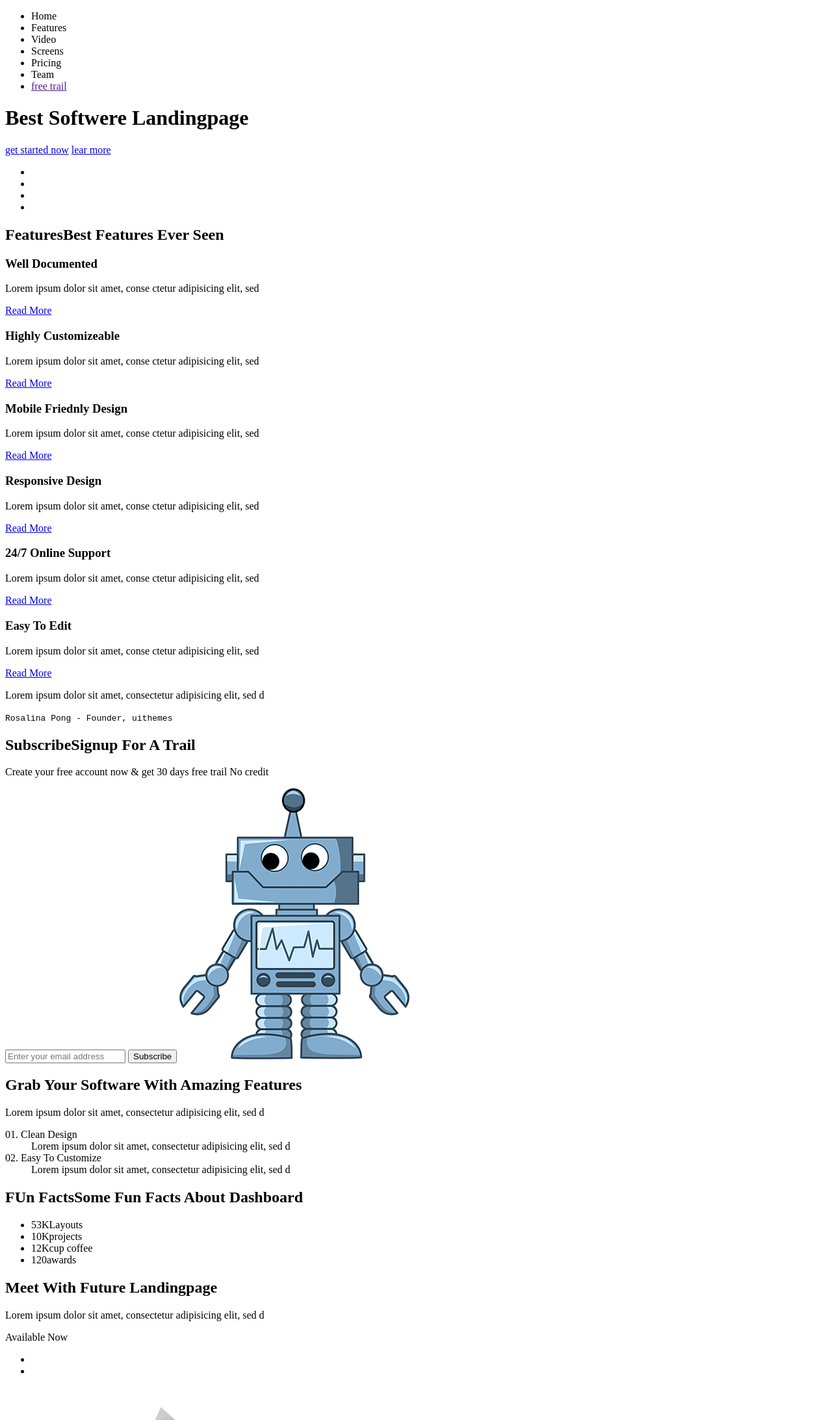
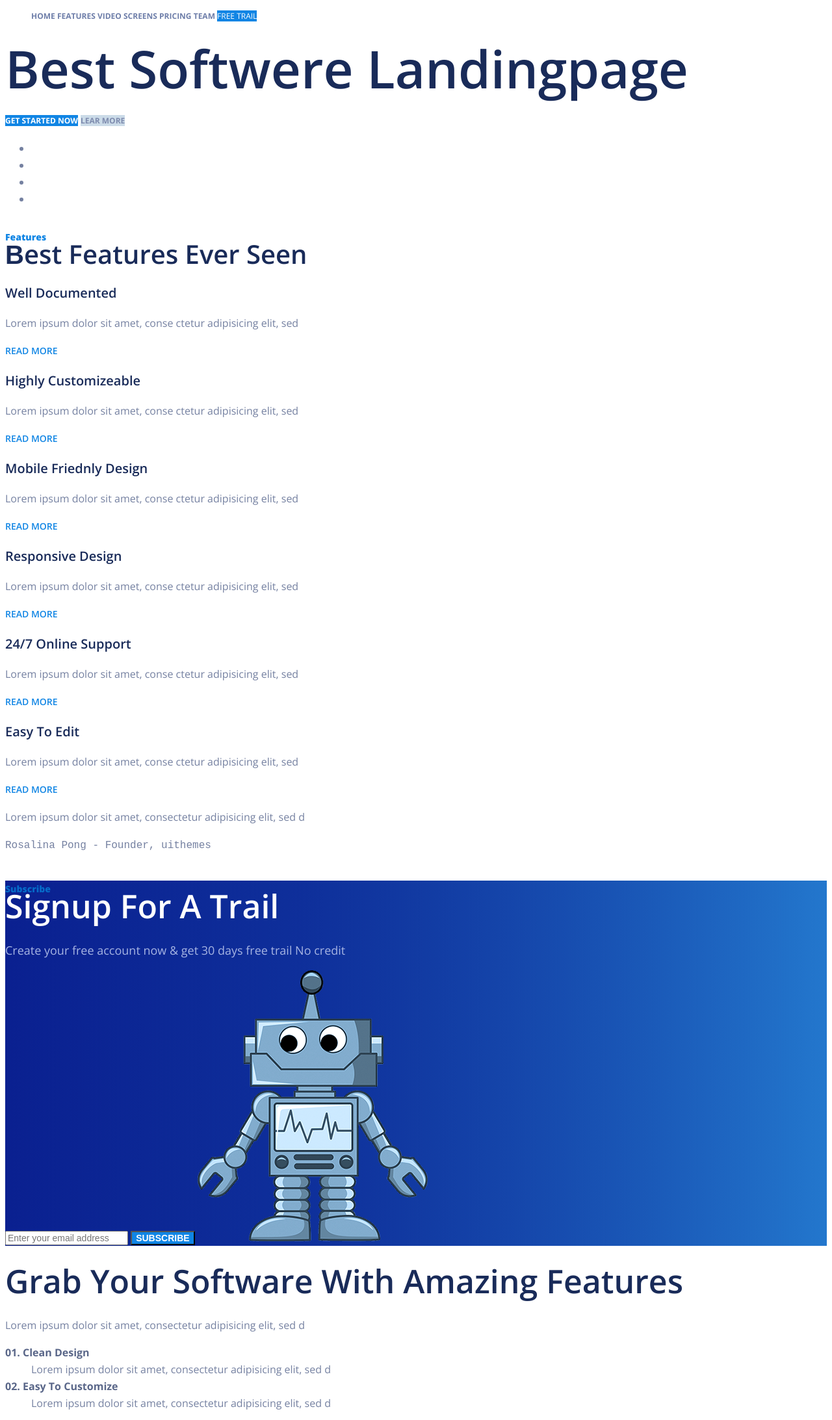
Before and after one commit to VladisssLuv/Labs_Frontend, a plain HTML site: page index.html in a window 1280 px wide. Shown: the top 2185 px of the page at 65% size. Drawn offline with nearby package versions, Linux system fonts and the light colour scheme.

Commit message:
add Lab-5

```diff
--- /dev/null
+++ b/css/style.css
@@ -0,0 +1,157 @@
+body{
+    font-family: 'Open Sans', sans-serif;
+    font-size: 16px;
+    color: #7581a1;
+    line-height: 26px;
+}
+
+a{
+    text-decoration: none;
+    font-size: 12px;
+    font-weight: 700;
+    text-transform: uppercase;
+}
+
+h1{
+    font-size: 80px;
+    font-weight: 600;
+    color: #192b59
+}
+
+h2{
+    font-weight: 600;
+    color: #192b59;
+    font-size: 50px;
+}
+
+
+.btn-started{
+    color: #fff;
+    background-color: #1085e4;
+}
+
+.btn-learnMore{
+    color: #7e8bae;
+    background-color: #cbdbe8;
+}
+
+.nav{
+    font-size: 12px;
+    font-weight: 700;
+    color: #6e7ea9;
+    text-transform: uppercase;
+}
+
+.btn-nav{
+    color: #fff;
+    font-weight: 400;
+    background-color: #1085e4;
+}
+
+.nav li{
+    display: inline-block;
+}
+
+.grid h2{
+    font-size: 40px;
+}
+
+.grid span{
+    font-size: 14px;
+    font-weight: 800;
+    color: #1085e4;
+    display: block;
+}
+
+.grid-card h3{
+    font-size: 20px;
+    font-weight: 600;
+    color: #192b59;
+}
+
+.grid-card a{
+    font-size: 14px;
+    font-weight: 600;
+    color: #1085e4;
+}
+
+.page-subscribe{
+    background: linear-gradient(to right, #0a2090, 67%, #2377cd)
+}
+
+.subscribe h2{
+    font-size: 50px;
+    font-weight: 600;
+    color: #fff
+}
+
+.subscribe span{
+    font-size: 14px;
+    font-weight: 800;
+    color: #066bc9;
+    display: block;
+}
+
+.subscribe p{
+    font-size: 18px;
+    font-weight: 400;
+    color: #a7b5e3;
+}
+
+.subscribe input{
+    font-size: 14px;
+    font-weight: 400;
+    color: #a7b5e3;
+}
+
+.subscribe button{
+    font-size: 14px;
+    font-weight: 600;
+    color: #fff;
+    background-color: #1085e4;
+    text-transform: uppercase;
+}
+
+.software dt{
+    font-size: 16px;
+    font-weight: 700;
+    color: #5a6789;
+}
+
+.stat li{
+    font-size: 12px;
+    font-weight: 700;
+    text-transform: uppercase;
+    color: #1085e4;
+    display: inline-block;
+}
+
+.stat span{
+    font-size: 40px;
+    color: #bacbdc;
+    display: block;
+    font-weight: 700;
+    text-transform: uppercase;
+}
+
+.stat h2 span{
+    color:#1085e4;
+    font-size: 16px;
+}
+
+.app p2{
+    font-size: 16px;
+    font-weight: 700;
+    color: #c4d2dd;
+}
+
+.app li{
+    display: inline;
+}
+
+.screen span{
+    display: block;
+    font-size: 18px;
+    font-weight: 800;
+    color: #1085e4;
+}
--- a/index.html
+++ b/index.html
@@ -5,34 +5,35 @@
     <meta http-equiv="X-UA-Compatible" content="IE=edge">
     <meta name="viewport" content="width=device-width, initial-scale=1.0">
     <title>Limpon</title>
-
+    <link href="https://fonts.googleapis.com/css2?family=Open+Sans:wght@400;600;700;800&display=swap" rel="stylesheet">
+    <link rel="stylesheet" href="css/style.css">
 </head>
 
 <body>
-    <div>
+    <div class="page-header">
         <div>
             <a href="#"></a>
-            <ul>
+            <ul class="nav">
                 <li>Home</li>
                 <li>Features</li>
                 <li>Video</li>
                 <li>Screens</li>
                 <li>Pricing</li>
                 <li>Team</li>
-                <li><a href="">free trail</a></li>
+                <li><a href="" class="btn-nav">free trail</a></li>
             </ul>
         </div>
 
 
         <h1>Best Softwere Landingpage</h1>
-        <div>
-            <a href="#">get started now</a>
-            <a href="#">lear more</a>
+        <div class="btn-header">
+            <a href="#" class="btn-started">get started now</a>
+            <a href="#" class ="btn-learnMore">lear more</a>
         </div>
 
     </div>
 
-    <div>
+    <div class="page-company">
         <ul>
             <li></li>
             <li></li>
@@ -41,41 +42,41 @@
         </ul>
     </div>
 
-    <div>
-        <div>
+    <div class="page-grid">
+        <div class="grid">
             <h2><span>Features</span>Вest Features Ever Seen</h2>
 
-            <div>
+            <div class="grid-card">
                 <h3>Well Documented</h3>
                 <p>Lorem ipsum dolor sit amet, conse ctetur adipisicing elit, sed</p>
                 <a href="#">Read More</a>
             </div>
 
-            <div>
+            <div class="grid-card">
                 <h3>Highly Customizeable</h3>
                 <p>Lorem ipsum dolor sit amet, conse ctetur adipisicing elit, sed</p>
                 <a href="#">Read More</a>
-            </div>
+            </div >
 
-            <div>
+            <div class="grid-card">
                 <h3>Mobile Friednly Design</h3>
                 <p>Lorem ipsum dolor sit amet, conse ctetur adipisicing elit, sed</p>
                 <a href="#">Read More</a>
             </div>
 
-            <div>
+            <div class="grid-card">
                 <h3>Responsive Design</h3>
                 <p>Lorem ipsum dolor sit amet, conse ctetur adipisicing elit, sed</p>
                 <a href="#">Read More</a>
             </div>
 
-            <div>
+            <div class="grid-card">
                 <h3>24/7 Online Support</h3>
                 <p>Lorem ipsum dolor sit amet, conse ctetur adipisicing elit, sed</p>
                 <a href="#">Read More</a>
             </div>
 
-            <div>
+            <div class="grid-card">
                 <h3>Easy To Edit</h3>
                 <p>Lorem ipsum dolor sit amet, conse ctetur adipisicing elit, sed</p>
                 <a href="#">Read More</a>
@@ -89,8 +90,8 @@
         </div>
     </div>
 
-    <div>
-        <div>
+    <div class="page-subscribe">
+        <div class="subscribe">
             <h2><span>Subscribe</span>Signup For A Trail</h2>
             <p>Create your free account now & get 30 days free trail No credit</p>
             <input type="email" placeholder="Enter your email address">
@@ -99,9 +100,10 @@
         </div>
     </div>
 
-    <div>
+    <div class="page-software">
+        <div class="software">
             <div></div>
-        <h2>Grab Your  Software With Amazing  Features</h2>
+            <h2>Grab Your Software With Amazing  Features</h2>
             <p>Lorem ipsum dolor sit amet, consectetur adipisicing elit, sed d</p>
             <dl>
                 <dt>01. Clean Design</dt>
@@ -110,9 +112,10 @@
                 <dd>Lorem ipsum dolor sit amet, consectetur adipisicing elit, sed d</dd>
             </dl>
         </div>
+    </div>
 
-    <div>
-        <div>
+    <div class="page-stat">
+        <div class="stat">
             <h2><span>FUn Facts</span>Some Fun Facts About Dashboard</h2>
             <ul>
                 <li><span>53K</span>Layouts</li>
@@ -123,42 +126,50 @@
         </div>
     </div>
 
-    <div>
-        <div>
+    <div class="page-app">
+        <div class="app">
             <div>
                 <h2>Meet With Future Landingpage</h2>
                 <p>Lorem ipsum dolor sit amet, consectetur adipisicing elit, sed d</p>
-                <p>Available Now</p>
+                <p2>Available Now</p2>
                 <ul>
-                    <li><a href="#" target="_blank"></a></li>
-                    <li><a href="#" target="_blank"></a></li>
+                    <li><a href="#" target="_blank"><img src="img/google-play.png" alt="google-play"></a></li>
+                    <li><a href="#" target="_blank"><img src="img/app-store.png" alt="app-store"></a></li>
                 </ul>
             </div>
             <img src="img/treg_video.png" alt="Video">
         </div>
     </div>
 
-    <div>
-        <div>
+    <div class="page-limpon">
+        <div class="limpon">
             <img src="img/gr.png" alt="Graf">
             <div></div>
             <div>
                 <h2>Limpon Is Suitable For Anytype LandingPage</h2>
                 <p>Lorem ipsum dolor sit amet, consectetur adipisicing elit, sed d</p>
-                <a href="#">get started now</a>
+                <a href="#" class="btn-started">get started now</a>
             </div>
         </div>
     </div>
 
-    <div>
-        <div>
+    <div class="page-easily">
+        <div class="easily">
             <div></div>
             <div>
                 <h2>Easy To Etid & Very Easily Control</h2>
                 <p>Lorem ipsum dolor sit amet, consectetur adipisicing elit, sed d</p>
-                <a href="#">learn more</a>
+                <a href="#" class="btn-started">learn more</a>
             </div>
             <img src="img/graf.png" alt="Graf">
+        </div>
+    </div>
+
+    <div class="page-screen">
+        <div class="screen">
+            <h2><span>Screen Preview</span>
+                Screen With Details</h2>
+            <img src="#" alt="PreviewScreenImg">
         </div>
     </div>
 
```
Lines whose indentation alone changed are shown as unchanged.
